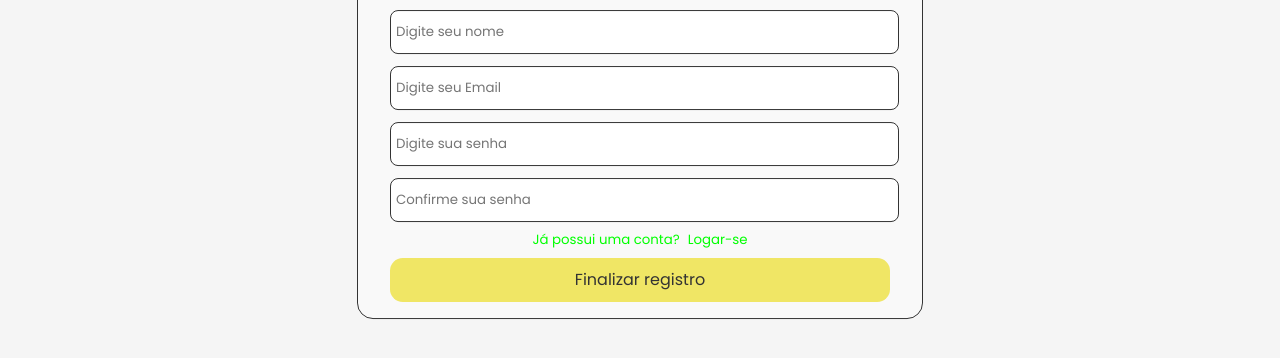
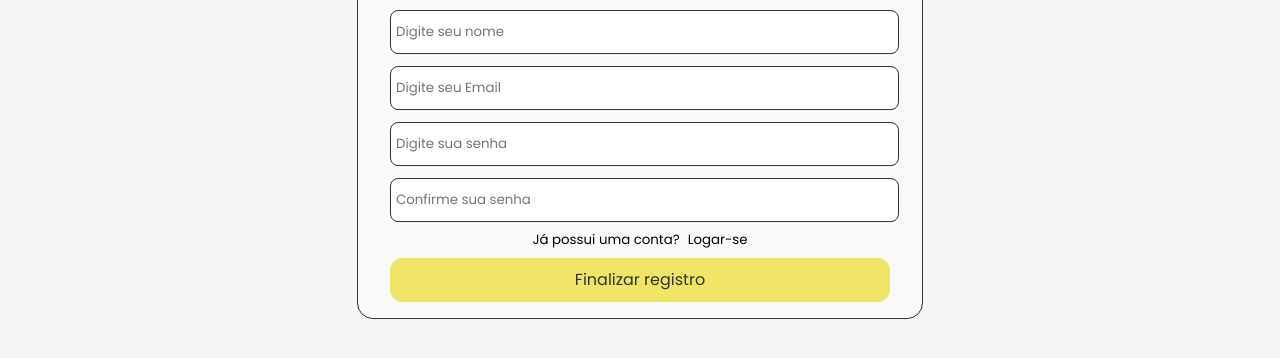
Before and after one commit to OEscriba/goRhythm, a plain HTML site: page register.html in a window 1280 px wide. Shown: the part 306-664 px from the top of the page. Drawn offline with Linux system fonts and the light colour scheme.

Commit message:
muda a cor da fonte

```diff
--- a/css/register.css
+++ b/css/register.css
@@ -103,7 +103,7 @@ form input[type="password"] {
 }
 
 small {
-   color: 	#00FF00;
+   color: black;
     display: flex;
     justify-content: center;
     margin-top: .5rem;
@@ -111,10 +111,10 @@ small {
 
 small a {
     text-decoration: none;
-    color: 	#00FF00;
+    color: 	black;
     margin-left: 8px;
 }
 
 small a:hover {
-    text-decoration: underline 	#00FF00;
+    text-decoration: underline black;
 }
```
